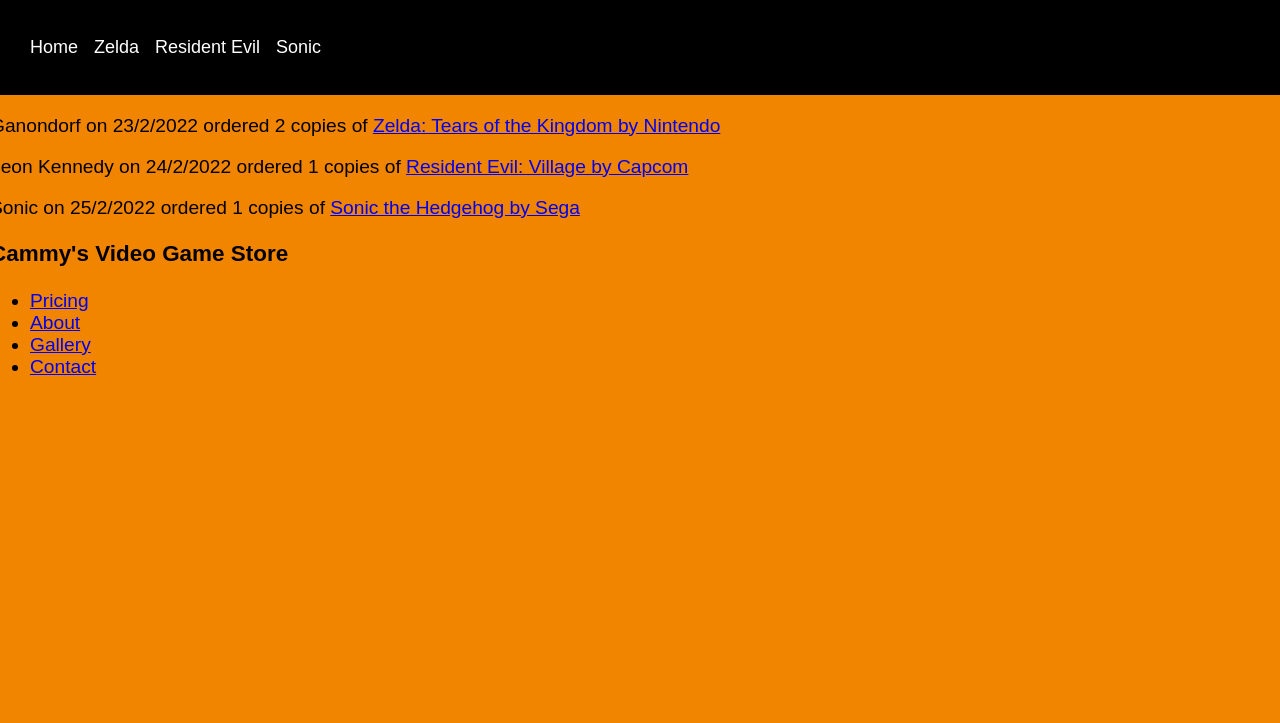
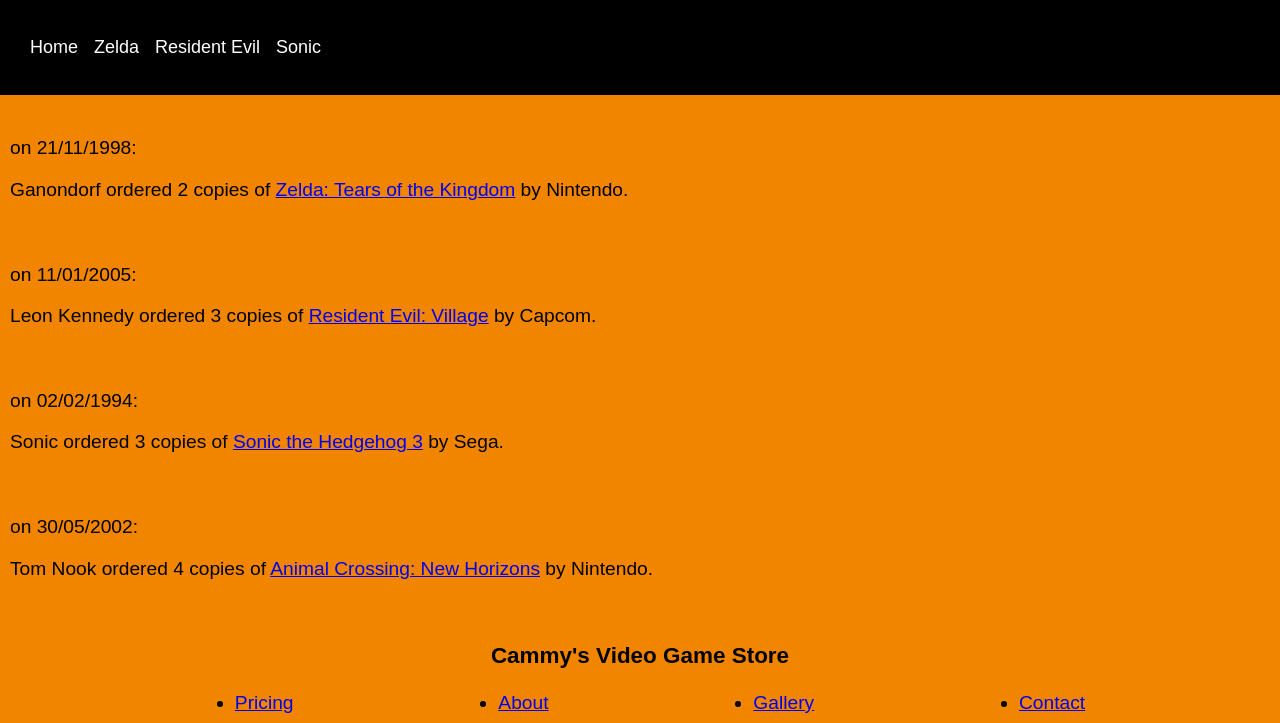
Before and after one commit to cjsarab/flask_models_shop, a Flask app: page /orders in a window 1280 px wide. Shown: the part 142-865 px from the top of the page. Before the commit the page ends 517 px from the top, so only its background shows below. Run offline with Flask 2, Linux system fonts and the light colour scheme.

Commit message:
Finished for now

```diff
--- a/controllers/controller.py
+++ b/controllers/controller.py
@@ -10,3 +10,7 @@ def index():
 def order(index):
     order = orders[int(index)]
     return render_template('order.html', Title="Order", order = order)
+
+@app.route('/static')
+def images():
+    return render_template('images.html',Title = "Gallery")
--- a/models/order_list.py
+++ b/models/order_list.py
@@ -1,7 +1,8 @@
 from models.order import *
 
-order1 = Order(1, "Ganondorf", "23/2/2022", 2, "Zelda: Tears of the Kingdom", "Nintendo")
-order2 = Order(2, "Leon Kennedy", "24/2/2022", 1, "Resident Evil: Village", "Capcom")
-order3 = Order(3, "Sonic", "25/2/2022", 1, "Sonic the Hedgehog", "Sega")
+order1 = Order(1, "Ganondorf", "21/11/1998", 2, "Zelda: Tears of the Kingdom", "Nintendo")
+order2 = Order(2, "Leon Kennedy", "11/01/2005", 3, "Resident Evil: Village", "Capcom")
+order3 = Order(3, "Sonic", "02/02/1994", 3, "Sonic the Hedgehog 3", "Sega")
+order4 = Order(6, "Tom Nook", "30/05/2002", 4, "Animal Crossing: New Horizons", "Nintendo")
 
-orders = [order1, order2, order3]
+orders = [order1, order2, order3, order4]
--- a/static/style.css
+++ b/static/style.css
@@ -1,3 +1,13 @@
+img {
+    display: grid;
+    width: 40%;
+    grid-column-start: 1, 3;
+}
+
+
+
+
+
 head {
     font-family:Arial, Helvetica, sans-serif;
 }
@@ -9,13 +19,29 @@ body {
     margin: -10px;
 }
 
-body > p {
+body > main {
     margin: 20px;
 }
 
 body > header {
     overflow: auto;
     background-color: white;
+}
+
+body > footer > h3 {
+    display:flex;
+    justify-content: center;
+}
+
+body > footer > ul {
+    display: flex;
+    justify-content: center;
+    justify-content: space-evenly
+}
+
+body > footer > ul > li > a:hover {
+    color: white;
+    cursor:pointer;
 }
 
 h1 {
--- a/templates/index.html
+++ b/templates/index.html
@@ -12,7 +12,6 @@
         <h1>{{Heading}}</h1>
         </div>
         </header>
-        <main>
         <nav>
             <ul>
                 <li>
@@ -29,13 +28,17 @@
                 </li>
             </ul>
         </nav>
+        <main>
 
         {% for order in orders %}
+        <br>
+        on {{order.order_date}}:
 
         <p>
-        {{order.customer_name}} on {{order.order_date}} ordered {{order.quantity}} copies of
-        <a href = 'http://127.0.0.1:4999/orders/{{orders.index(order)}}'> {{order.title}} by {{order.publisher}}</a>
+        {{order.customer_name}} ordered {{order.quantity}} copies of
+        <a href = 'http://127.0.0.1:4999/orders/{{orders.index(order)}}'> {{order.title}}</a> by {{order.publisher}}.
         </p>
+        <br>
         {% endfor %}
         </main>
         <footer class="footer">
--- a/templates/order.html
+++ b/templates/order.html
@@ -3,6 +3,7 @@
         <title>{{Title}}</title>
 
         <link rel="stylesheet" href="static/style.css" />
+
     </head>
     <body>
         <header>
```
Also changed, not shown: templates/images.html (added, +39 -0 lines), static/nook.jpeg (added).
